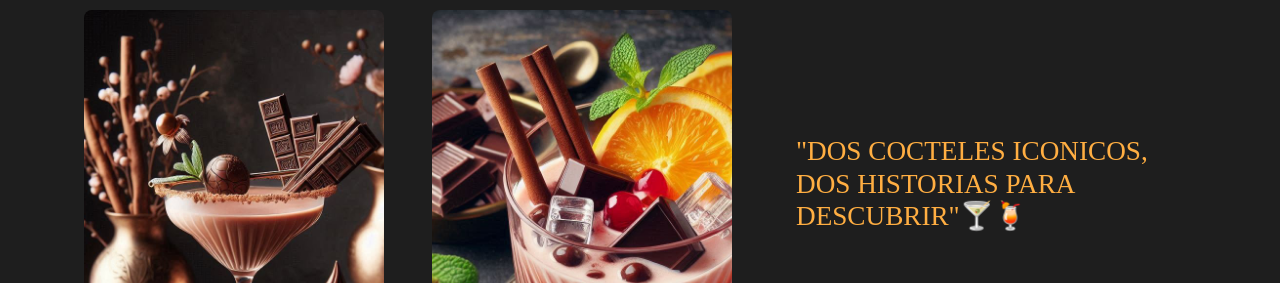
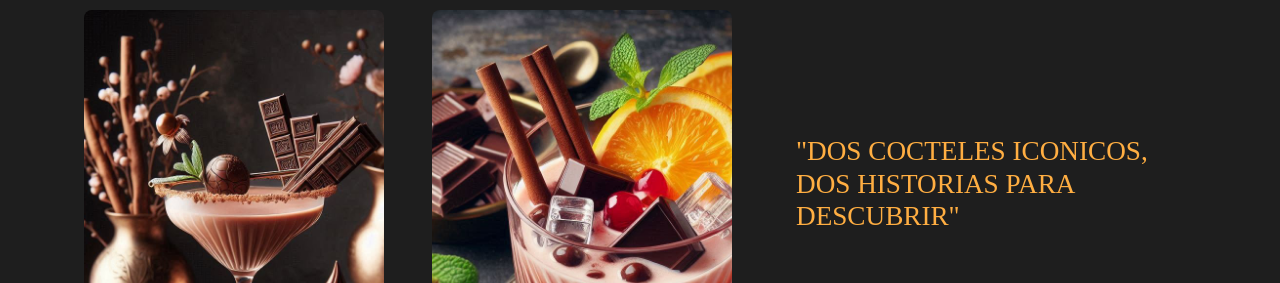
Before and after one commit to Karoll-e/elixir-drinks-proyectoFinal, a React (Create React App) app: page / in a window 1280 px wide. Shown: the part 920-1203 px from the top of the page. Built offline with nearby package versions, Linux system fonts and the light colour scheme; a web font is replaced by a local one.

Commit message:
borre los emojis de copas

```diff
--- a/src/pages/Home/Ultimo/UltimaSection.jsx
+++ b/src/pages/Home/Ultimo/UltimaSection.jsx
@@ -10,7 +10,7 @@ function UltimaSection() {
       </div>
 
       <div className="text-container">
-        <h2>"DOS COCTELES ICONICOS, DOS HISTORIAS PARA DESCUBRIR"🍸🍹</h2>
+        <h2>"DOS COCTELES ICONICOS, DOS HISTORIAS PARA DESCUBRIR"</h2>
         <br></br>
         <p>
           Cada cóctel en nuestra colección representa una travesía única.
```
